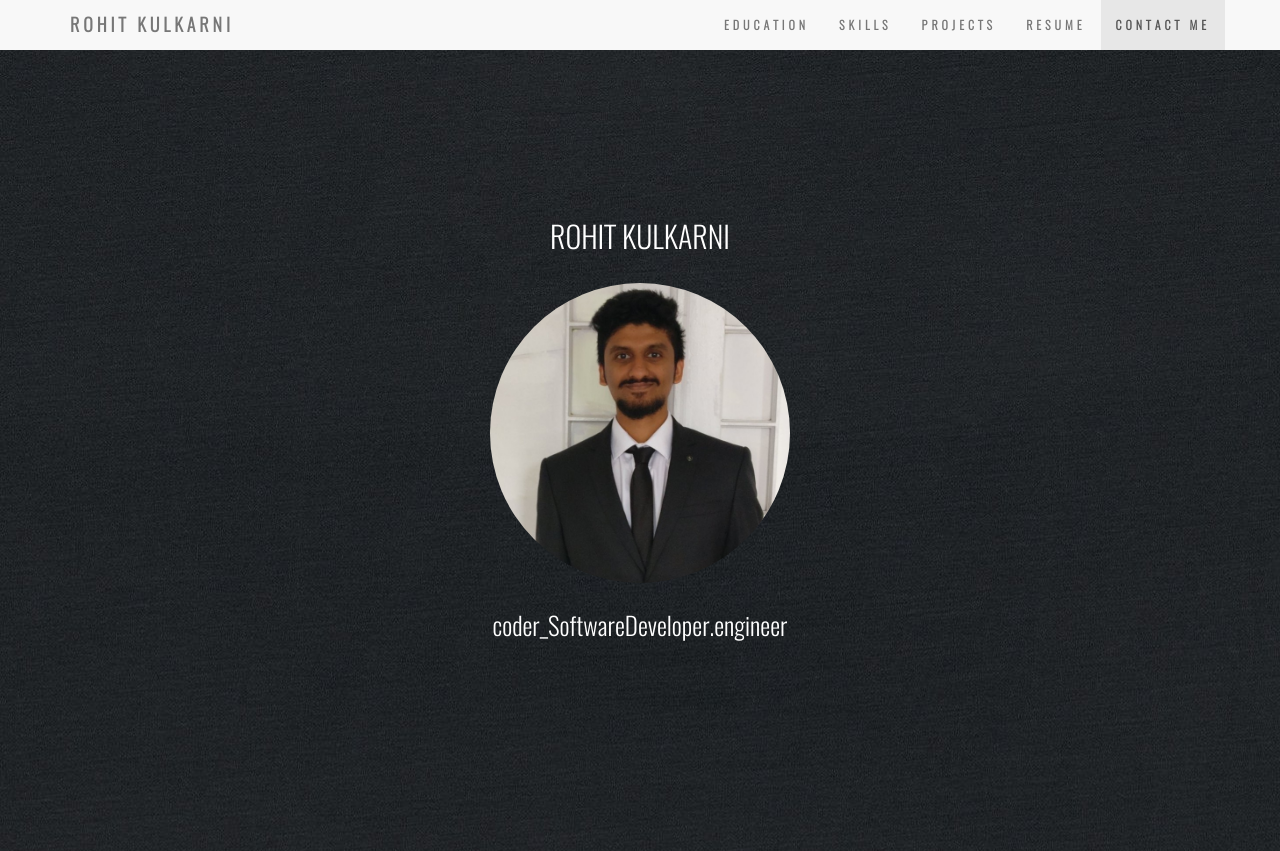
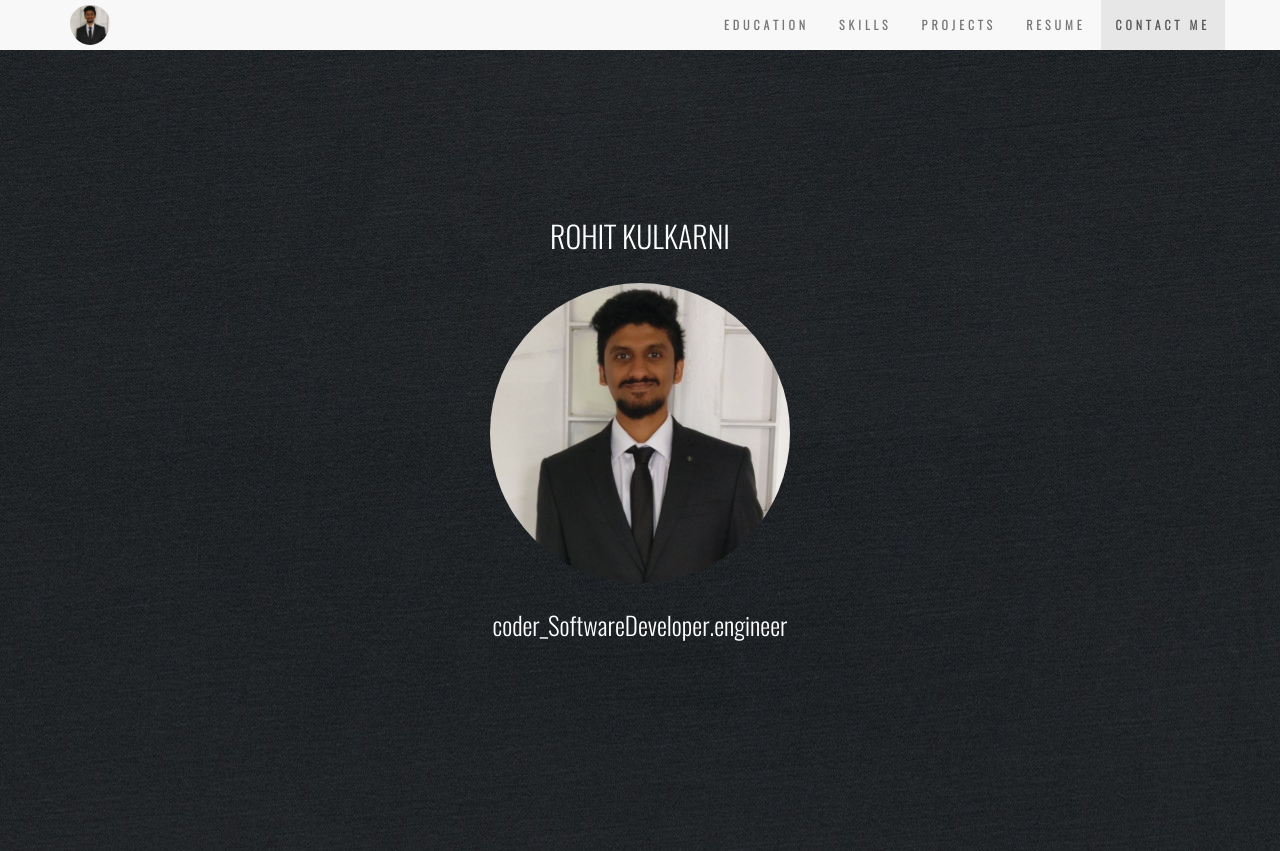
Before and after one commit to rohitk10/rohitk10.github.io, a Jekyll site: the page built from index.html, in a window 1280 px wide. Shown: the top 851 px of the page. Built offline with Jekyll 4.4.1, drawn with Linux system fonts in a browser that asks for light colours; grey boxes are pictures that could not be loaded.

Commit message:
Update index.html

```diff
--- a/index.html
+++ b/index.html
@@ -240,6 +240,11 @@ p a:hover
 .navbar-default .navbar-toggle {
     border-color: transparent;
     color: #fff !important;
+}
+
+#photo_icon
+{
+	padding-top: 5px;
 }
 
 #contact_me
@@ -569,7 +574,8 @@ footer p a:hover
         			<span class="icon-bar"></span>
 				</button>
 				<a href = "#myPage">
-					<p class = "navbar-brand">ROHIT KULKARNI</p>
+					<!--<p class = "navbar-brand">ROHIT KULKARNI</p>-->
+					<img id = "photo_icon" src = "photo2.jpeg" class="img-circle" style = "width: 45x; height: 45px"/>
 				</a>
 			</div>
 
```
